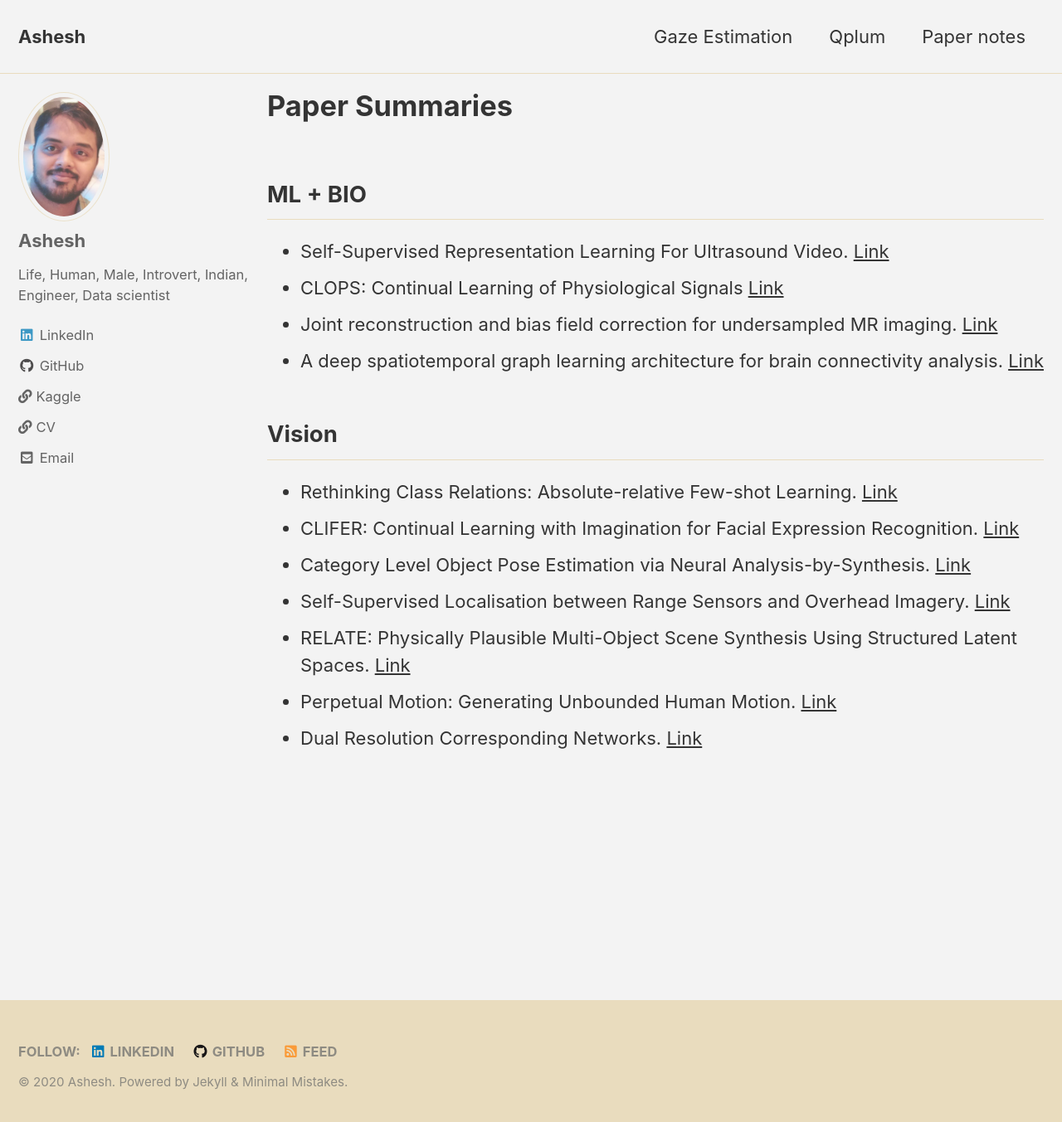
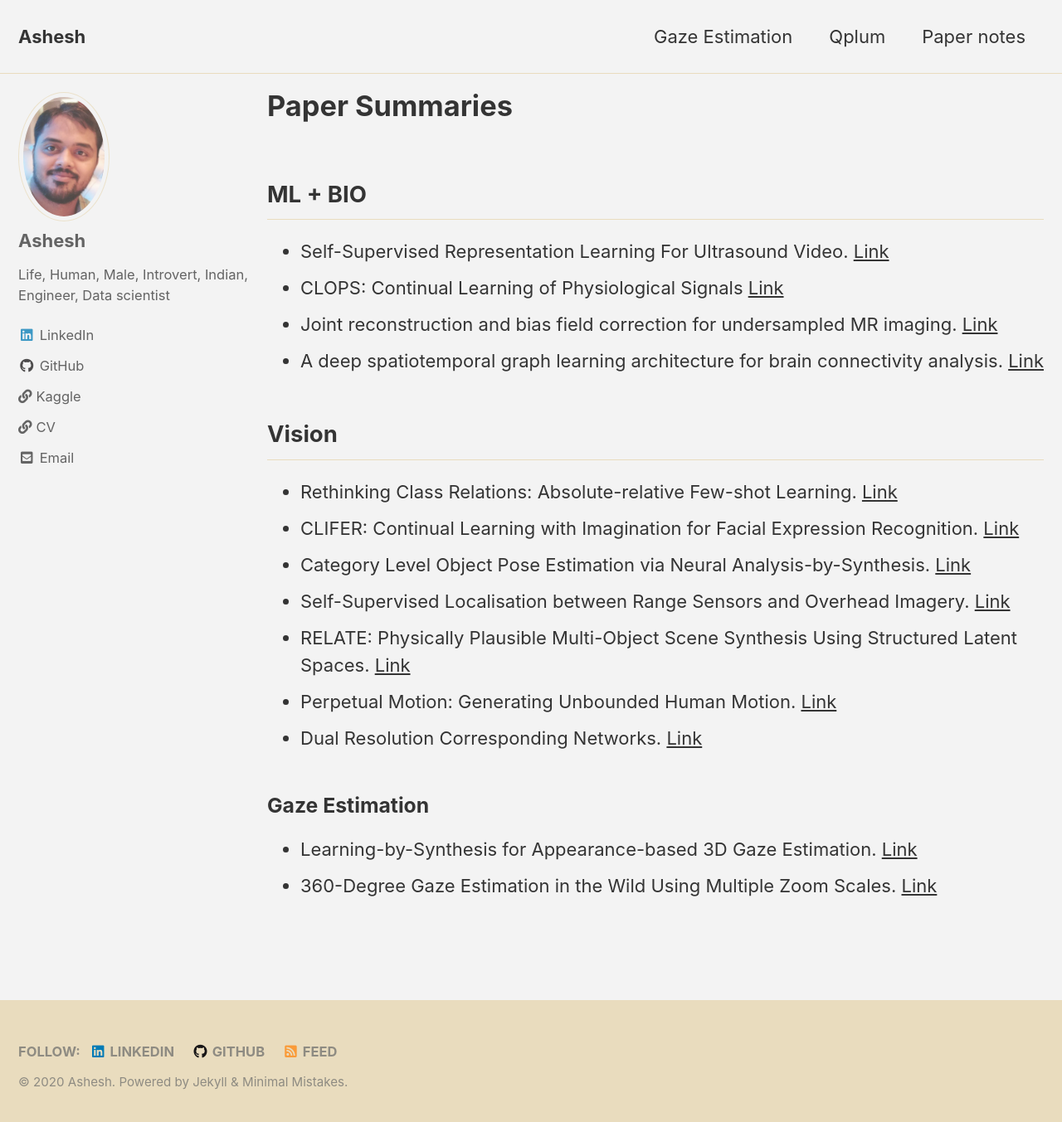
Before and after one commit to ashesh-0/ashesh.github.io, a Jekyll site: the page built from papers.md, in a window 1280 px wide and 1361 px high. Shown: the top 1353 px of the window at 83% size. Built offline with Jekyll 4.4.1, drawn with Linux system fonts in a browser that asks for light colours; cached includes are drawn as plain includes.

Commit message:
gaze paper added

```diff
--- a/papers.md
+++ b/papers.md
@@ -21,3 +21,7 @@ classes: wide
 * RELATE: Physically Plausible Multi-Object Scene Synthesis Using Structured Latent Spaces. [Link](/RELATE/)
 * Perpetual Motion: Generating Unbounded Human Motion. [Link](/2007.13886/)
 * Dual Resolution Corresponding Networks. [Link](/DRCN/)
+
+### Gaze Estimation
+* Learning-by-Synthesis for Appearance-based 3D Gaze Estimation. [Link](/learning_by_synthesis/)
+* 360-Degree Gaze Estimation in the Wild Using Multiple Zoom Scales. [Link](/gaze/)
```
Also changed, not shown: _pages/learning_by_synthesis_gaze_2014.md (added, +35 -0 lines), assets/images/lbs_2013_1.png (added), assets/images/lbs_2013_2.png (added).
